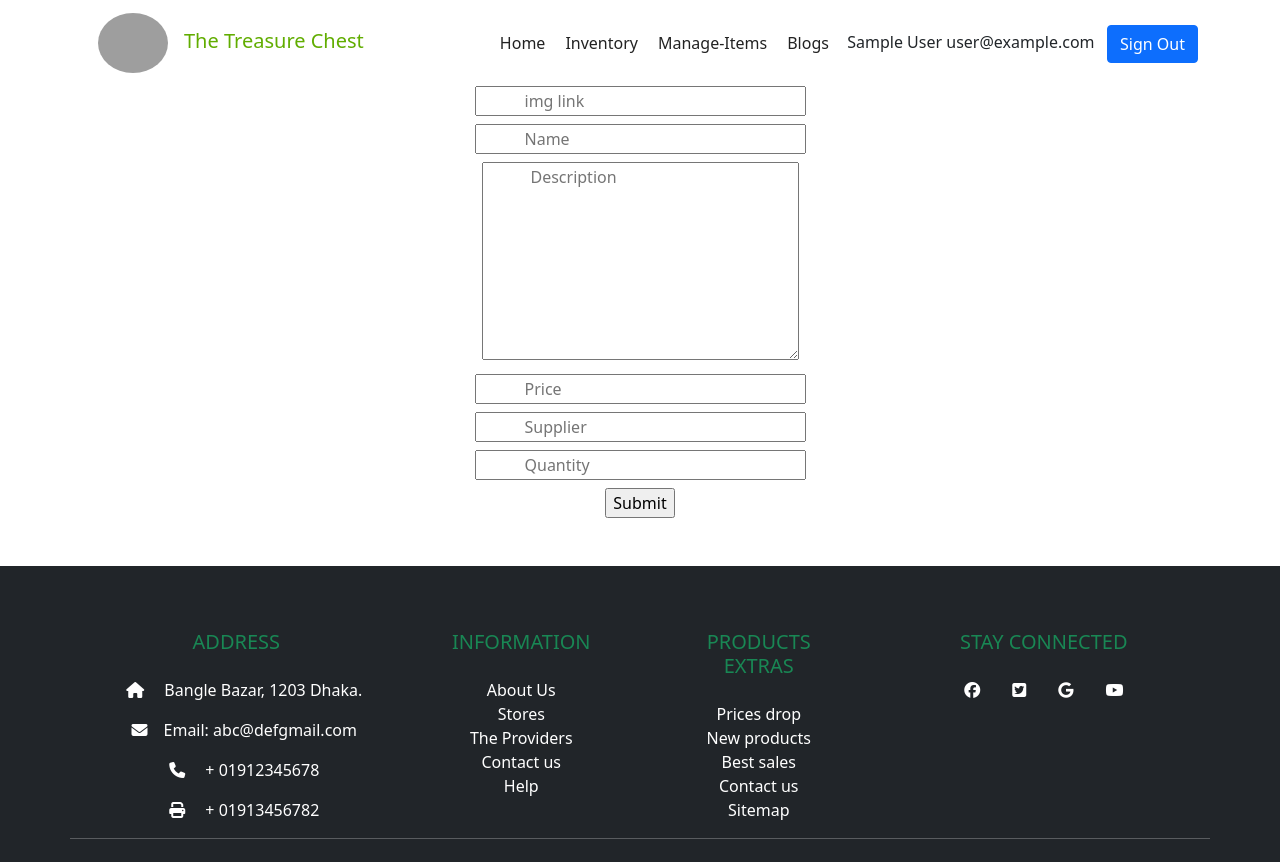
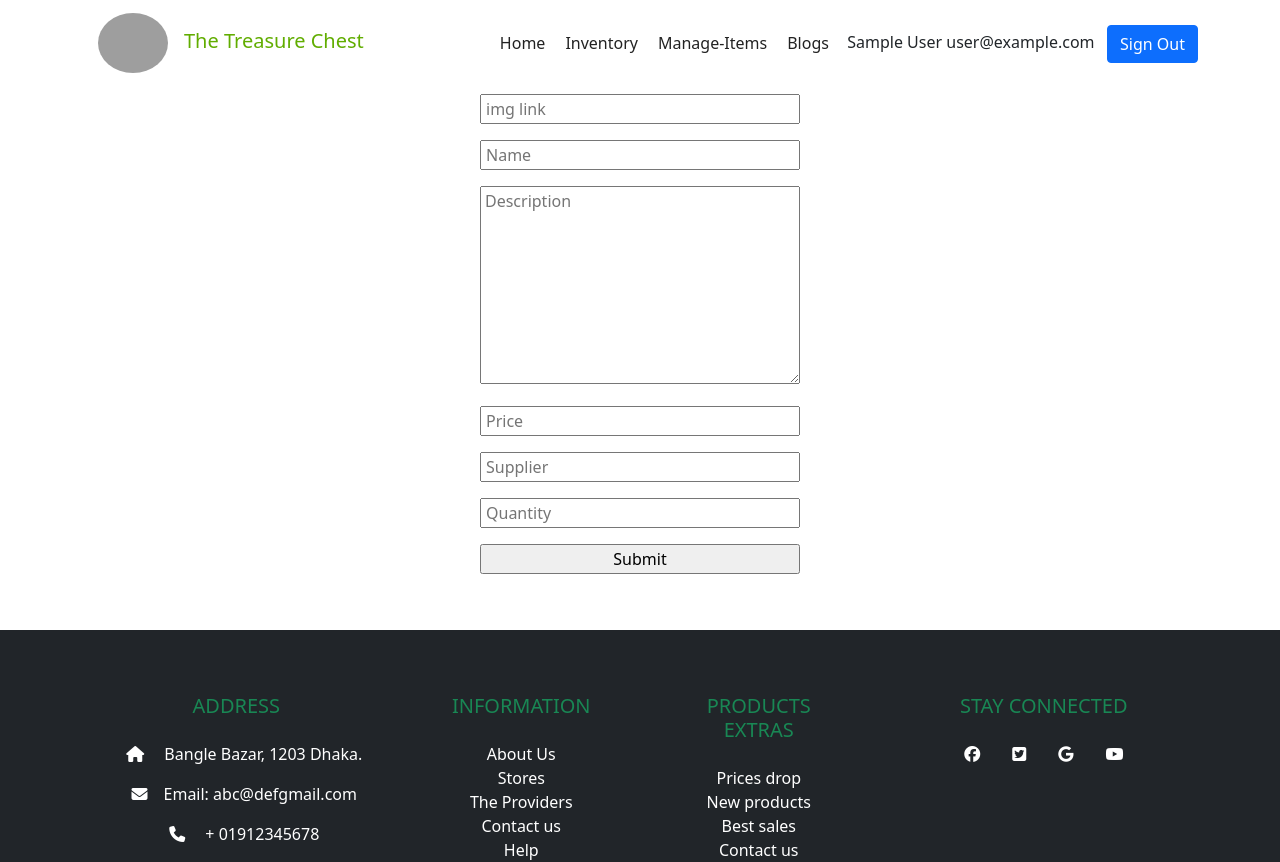
Before and after one commit to Nijumdip/the-treasure-chest-client-assignment-11, a React (Create React App) app: page /editItems/1 in a window 1280 px wide. Shown: the top 862 px of the page. Built offline with nearby package versions, Linux system fonts and the light colour scheme; no server answers; sample sign-in values are in the browser's storage; grey boxes are pictures that could not be loaded.

Commit message:
added delivered button

```diff
--- a/src/Components/MainHome/Inventory/Inventory.js
+++ b/src/Components/MainHome/Inventory/Inventory.js
@@ -18,7 +18,7 @@ const Inventory = () => {
       <Container className="d-flex justify-content-center align-items-center">
         <Row xs={1} md={3} className="g-4">
           {books.map((book) => (
-            <InventoryDetail key={book.id} book={book}></InventoryDetail>
+            <InventoryDetail key={book._id} book={book}></InventoryDetail>
           ))}
         </Row>
       </Container>
--- a/src/Components/MainHome/SingleInventory/AddItem.js
+++ b/src/Components/MainHome/SingleInventory/AddItem.js
@@ -25,7 +25,6 @@ const AddItem = () => {
     <div className='mb-5'>
       <form onSubmit={handleSubmit(onSubmit)}>
         <input className='px-1 w-25 my-2' placeholder="img link" {...register("img", { required: true})} /> <br />
-        <input className='px-1 w-25 my-2' value={user.email} {...register("email", { required: true})} /> <br />
         <input className='px-1 w-25 my-2' placeholder="Name" {...register("name", { required: true})} /><br />
         <textarea className='px-1 w-25 my-2' rows='8' cols='22' placeholder="Description" {...register("description", { required: true})} /><br />
         <input className='px-1 w-25 my-2' placeholder="Price" {...register("price", { required: true})} /><br />
--- a/src/Components/MainHome/SingleInventory/EditItems.js
+++ b/src/Components/MainHome/SingleInventory/EditItems.js
@@ -1,26 +1,53 @@
 import React from "react";
 import { useForm } from "react-hook-form";
+import { useParams } from "react-router-dom";
+import swal from "sweetalert";
 
 const EditItems = () => {
+  const { id } = useParams();
+  console.log(id);
   const { register, handleSubmit } = useForm();
-  const onSubmit = (data) => console.log(data);
+  const onSubmit = (data, e) =>
+  fetch(`http://localhost:5000/editItem/${id}`, {
+    method: "PUT",
+    headers: {
+        "content-type": "application/json",
+    },
+    body: JSON.stringify(data),
+}, [])
+    .then(res => res.json())
+    .then(data => {
+      if (data.acknowledged) {
+        swal("Item is successfully updated!", {
+          icon: "success",
+        });
+      }
+      else {
+        swal(" Somethings wrong !! Item isn't updated", {
+          icon: "danger",
+        });
+      }
+      e.target.reset();
+    });
+
+
   return (
     <div className="mb-5">
       <form onSubmit={handleSubmit(onSubmit)}>
         <input
-          className="px-5"
+        className='px-1 w-25 my-2'
           placeholder="img link"
           {...register("img", { required: true })}
         />{" "}
         <br />
         <input
-          className="my-2 px-5"
+        className='px-1 w-25 my-2'
           placeholder="Name"
           {...register("name", { required: true })}
         />
         <br />
         <textarea
-          className="px-5"
+        className='px-1 w-25 my-2'
           rows="8"
           cols="22"
           placeholder="Description"
@@ -28,25 +55,25 @@ const EditItems = () => {
         />
         <br />
         <input
-          className="my-2 px-5"
+        className='px-1 w-25 my-2'
           placeholder="Price"
           {...register("price", { required: true })}
         />
         <br />
         <input
-          className="px-5"
+        className='px-1 w-25 my-2'
           placeholder="Supplier"
           {...register("supplier", { required: true })}
         />{" "}
         <br />
         <input
-          className="my-2 px-5"
+        className='px-1 w-25 my-2'
           placeholder="Quantity"
           type="number"
           {...register("quantity")}
         />
         <br />
-        <input type="submit" />
+        <input className='px-1 w-25 my-2' type="submit" />
       </form>
     </div>
   );
--- a/src/Components/MainHome/SingleInventory/SingleInventory.js
+++ b/src/Components/MainHome/SingleInventory/SingleInventory.js
@@ -2,12 +2,49 @@ import React, { useEffect, useState } from "react";
 import { Button, Card } from "react-bootstrap";
 import { Link, useParams } from "react-router-dom";
 import { useForm } from "react-hook-form";
+import swal from "sweetalert";
 
 const SingleInventory = () => {
   const { id } = useParams();
   const [singleInventory, setSingleInventory] = useState({});
   const { register, handleSubmit } = useForm();
-  const onSubmit = data => console.log(data);
+  const onSubmit = (data) => console.log(data);
+
+  /* const onSubmit = (data, e) => console.log();
+   fetch(`http://localhost:5000/inventory/${id} `, {
+    method: "PUT",
+    headers: {
+        "content-type": "application/json",
+    },
+    body: JSON.stringify(data),
+}, [])
+    .then(res => res.json())
+    .then(data => {
+      if (data.acknowledged) {
+        swal("Item is successfully updated!", {
+          icon: "success",
+        });
+      }
+      else {
+        swal(" Somethings wrong !! Item isn't updated", {
+          icon: "danger",
+        });
+      }
+      e.target.reset();
+    }); */
+
+
+
+
+  var [quantity, setQuantity] = useState(0);
+  const handleDelivered = (itemQuantity) => {
+    var numberQuantity = Number(itemQuantity);
+    setQuantity(numberQuantity);
+    const finalQuantity=quantity--
+    console.log(finalQuantity);
+
+  }
+
 
   useEffect(() => {
     fetch(`https://the-treasure-chest-server.herokuapp.com/inventory/${id}`)
@@ -37,7 +74,7 @@ const SingleInventory = () => {
           </Card.Body>
         </div>
         <div className="d-flex flex-row justify-content-center align-items-center mb-2 ">
-          <Button variant="primary mx-3 w-25"> Delivered </Button>
+          <Button onClick={()=>handleDelivered(singleInventory.quantity)} variant="primary mx-3 w-25"> Delivered </Button>
           <Link to='/manage'><Button variant="primary">Go Manage-Item</Button></Link>
           </div>
           <form onSubmit={handleSubmit(onSubmit)}>
```
